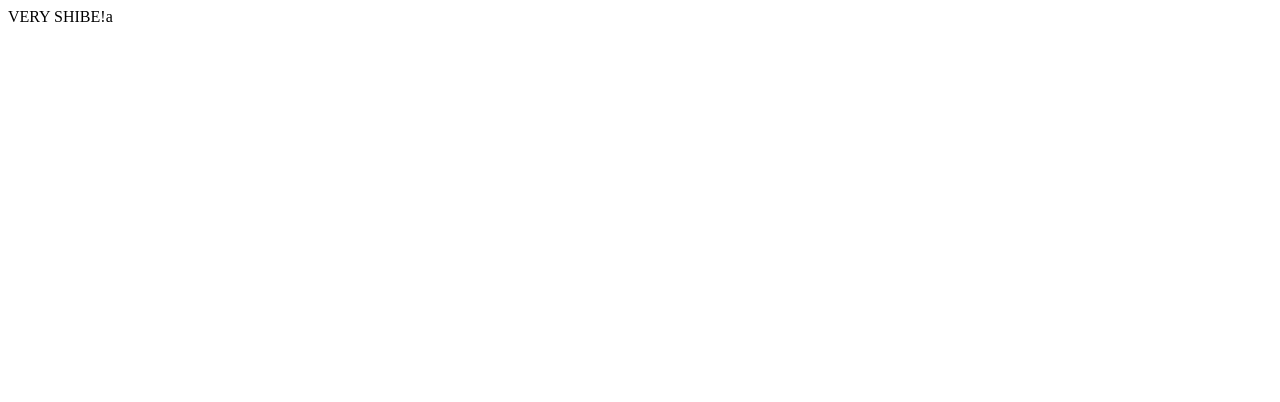
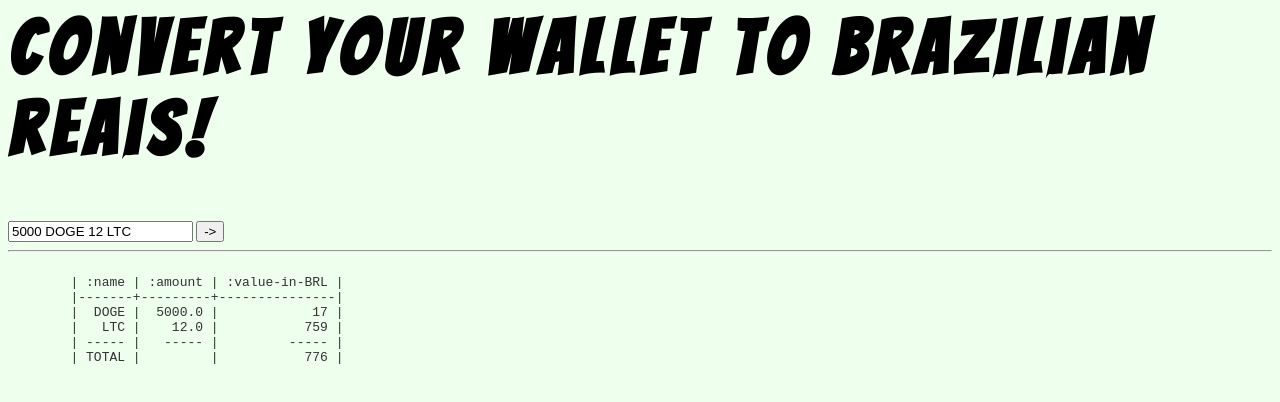
Before and after one commit to konr/manymuch, a plain HTML site: page resources/public/index.html in a window 1280 px wide. Drawn offline with nearby package versions, Linux system fonts and the light colour scheme.

Commit message:
basic web version

```diff
--- a/resources/public/index.html
+++ b/resources/public/index.html
@@ -1 +1,53 @@
-VERY SHIBE!a
+<html>
+  <head>
+    <link href='http://fonts.googleapis.com/css?family=Bangers' rel='stylesheet' type='text/css'>
+    <script src="http://code.jquery.com/jquery-1.10.1.min.js"></script>
+    <style type="text/css">
+
+      body {
+      background-color: #efe;
+      color: #333;
+      font-family: "Bangers", cursive;
+      }
+
+      h1 {
+      font-size: 2cm;
+      letter-spacing: 2mm;
+      color: black;
+      }
+
+      #results{
+      white-space: pre-wrap;
+      white-space: -moz-pre-wrap;
+      white-space: -o-pre-wrap;
+      font-family: monospace;
+      }
+    </style>
+  </head>
+
+  <body>
+    <div id="wrapper">
+      <h1>Convert your wallet to brazilian reais!</h1>
+      <input id="input" type="text" value="5000 DOGE 12 LTC"></input>
+      <button id="query">-></button>
+      <hr>
+      <div id="results">
+        | :name | :amount | :value-in-BRL |
+        |-------+---------+---------------|
+        |  DOGE |  5000.0 |            17 |
+        |   LTC |    12.0 |           759 |
+        | ----- |   ----- |         ----- |
+        | TOTAL |         |           776 |
+      </div>
+    </div>
+  </body>
+  <script type="text/javascript">
+    uri = ("http://" + location.hostname + ":" + location.port + "/api/convert");
+    console.log();
+    $("button#query").click(function(e){
+    req = {"wallet" : $("#input").val()};
+    $.post(uri, req, function(data){
+    $("#results").html(data);
+    });});
+  </script>
+</html>
```
Also changed, not shown: 4 other files.
